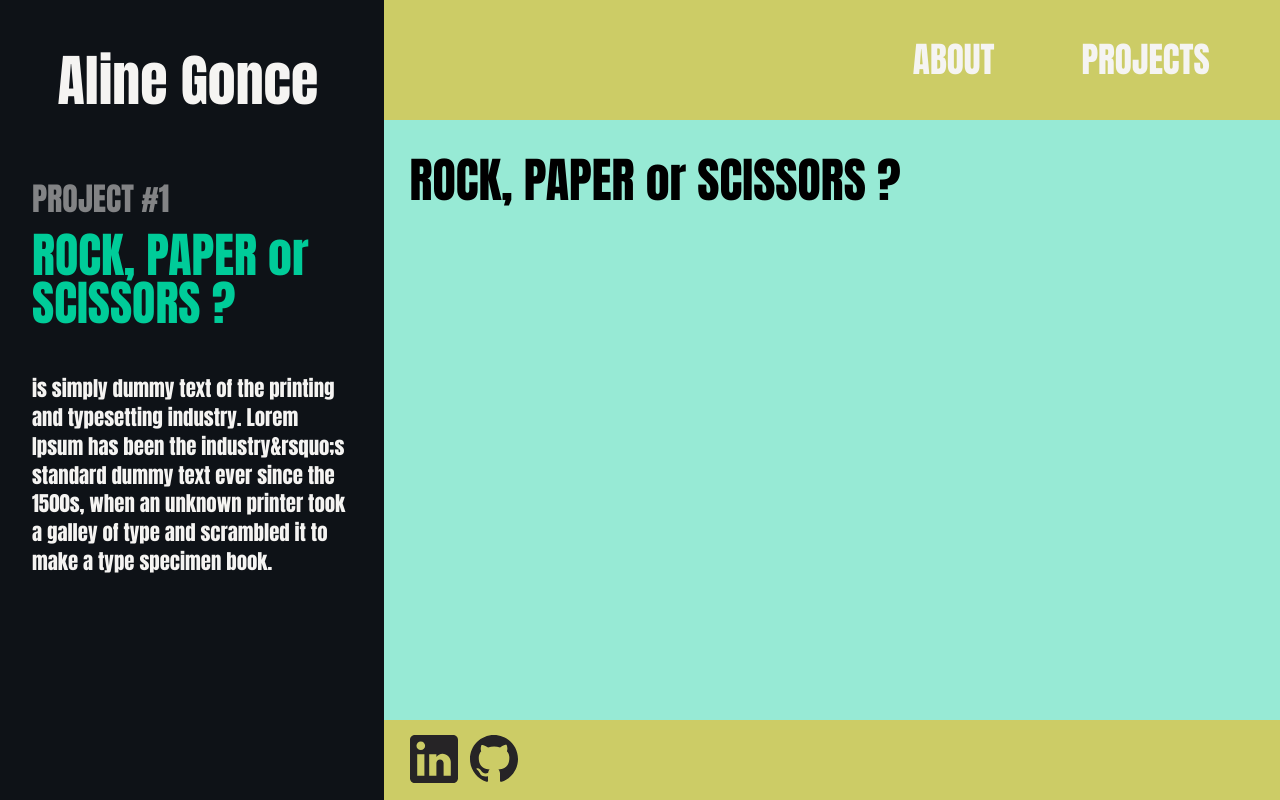
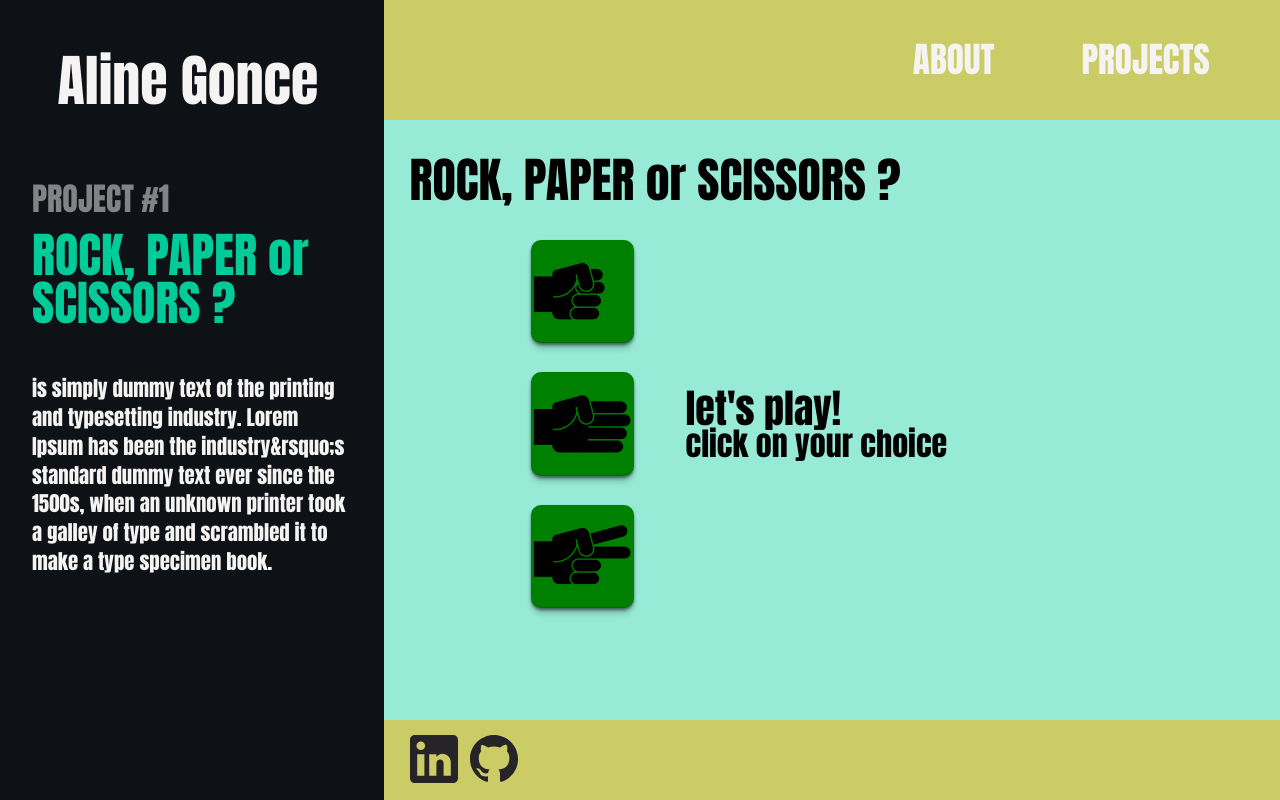
Before and after one commit to Gonaline/portfolio-2023, a React (Create React App) app in the folder client/: page /projects in a window 1280 px wide. Built offline with nearby package versions, Linux system fonts and the light colour scheme.

Commit message:
(client): add game to project1

```diff
--- a/client/src/pages/project1.tsx
+++ b/client/src/pages/project1.tsx
@@ -1,5 +1,6 @@
 import { FunctionComponentElement, ReactElement } from 'react';
 import Left from '../components/left';
+import Game from '../components/project1/game';
 import ProjectTitle from '../components/projectTitle';
 import pageData from '../data/pages';
 import DataPage from '../interfaces/dataPage';
@@ -18,6 +19,7 @@ const Project1 = (): FunctionComponentElement<ReactElement> => {
       />
       <Project1Style color={projectData.backgroundColor}>
         <ProjectTitle title={projectData.title} />
+        <Game />
       </Project1Style>
     </>
   );
```
